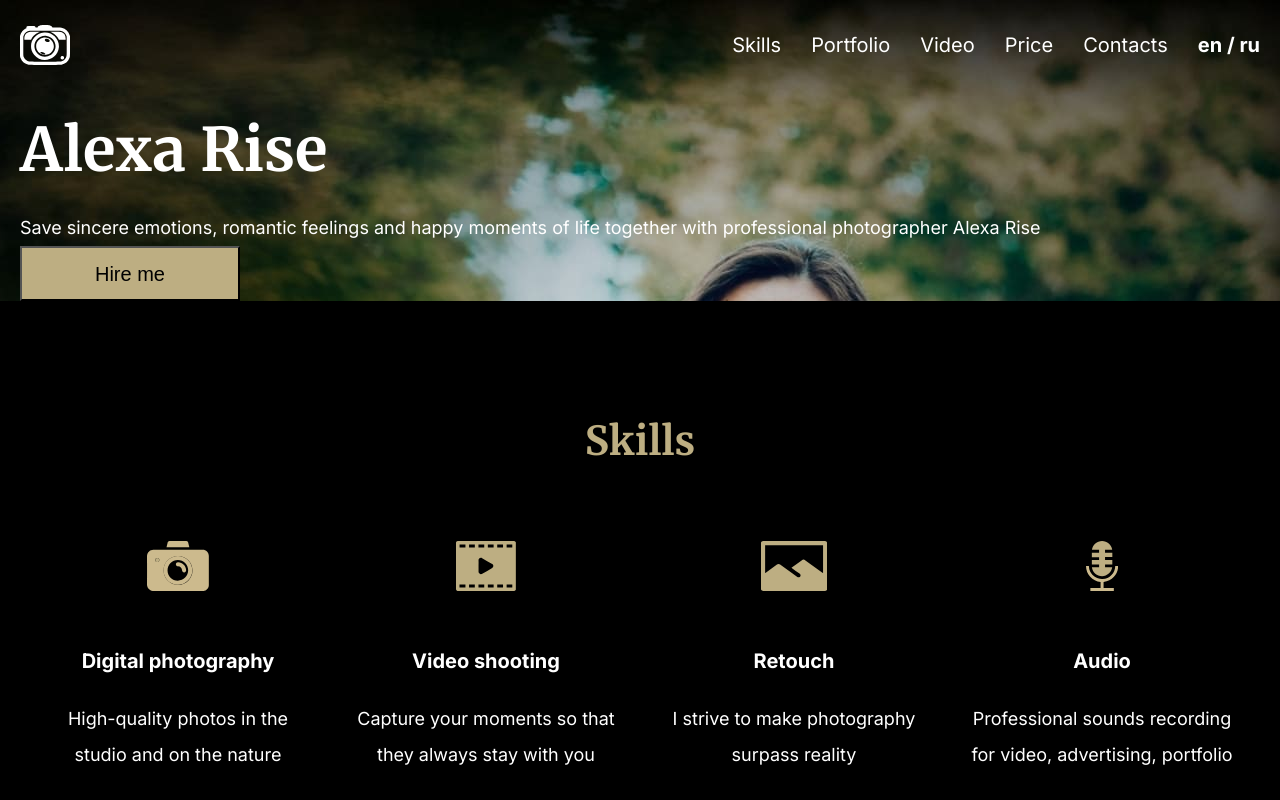
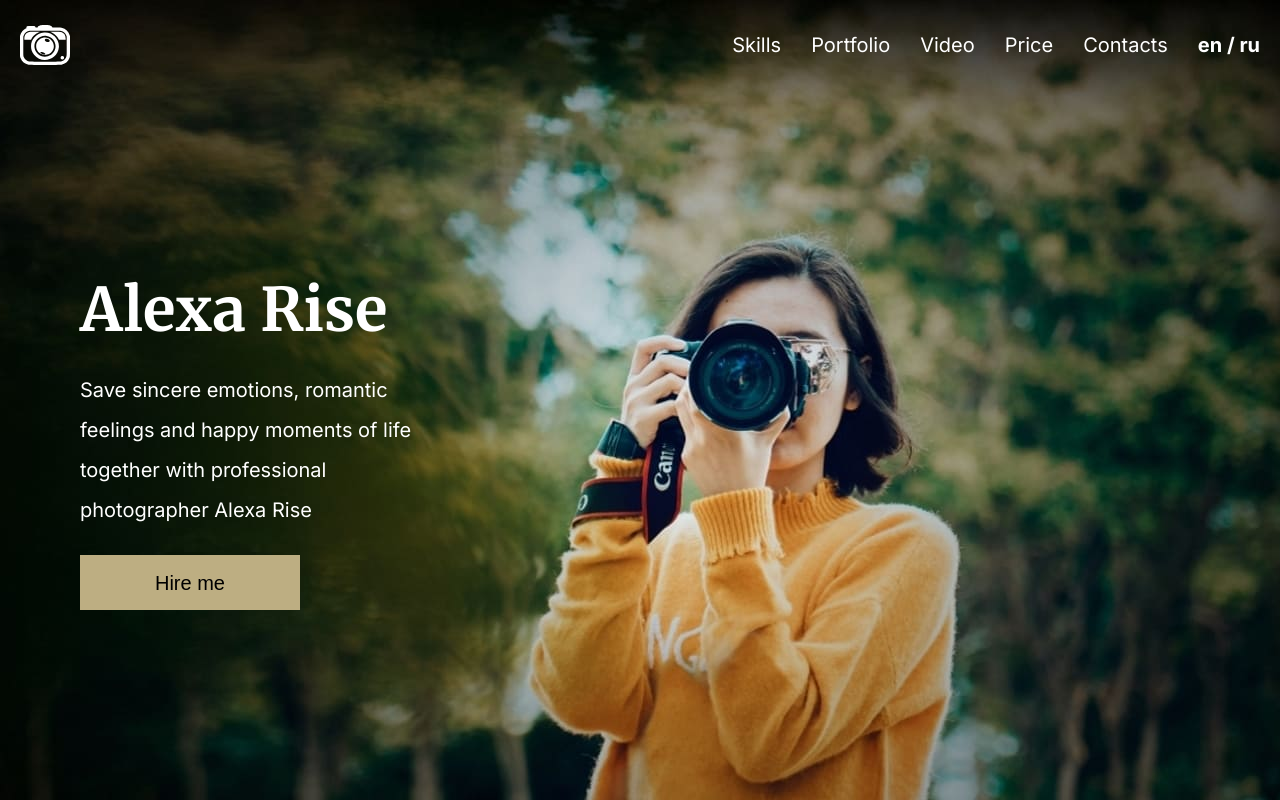
Before and after one commit to Konstantin-174/rss-portfolio-by-myself, a React (Create React App) app: page / in a window 1280 px wide. Shown: the top 800 px of the page. Built offline with nearby package versions, Linux system fonts and the light colour scheme.

Commit message:
feat: add styles to footer and hero layouts

```diff
--- a/src/components/footer.tsx
+++ b/src/components/footer.tsx
@@ -1,10 +1,25 @@
 import React from 'react';
+import {ReactComponent as Inst} from '../assets/svg/contacts_inst.svg';
+import {ReactComponent as Fb} from '../assets/svg/contacts_fb.svg';
+import {ReactComponent as Twit} from '../assets/svg/contacts_twit.svg';
+import {ReactComponent as Pint} from '../assets/svg/contacts_pinterest.svg';
 
 export const Footer = () => {
     return (
         <footer>
-            <div className="container">
-                footer
+            <div className="container footer__container">
+                <div className="footer__git">
+                    <span>©</span><span>2022</span><span>github</span>
+                </div>
+                <div className="footer__rss">
+                    Rolling Scopes School
+                </div>
+                <div className="footer__icos">
+                    <Inst/>
+                    <Fb/>
+                    <Twit/>
+                    <Pint/>
+                </div>
             </div>
         </footer>
     )
--- a/src/components/hero.tsx
+++ b/src/components/hero.tsx
@@ -10,7 +10,7 @@ export const Hero = () => {
                 <p className="hero__text">
                     Save sincere emotions, romantic feelings and happy moments of life together with professional photographer Alexa Rise
                 </p>
-                <button className="button button_colored">Hire me</button>
+                <button className="button hero__button">Hire me</button>
             </div>
         </section>
     )
--- a/src/sass/base/_normalize.scss
+++ /dev/null
@@ -1,349 +0,0 @@
-/*! normalize.css v8.0.1 | MIT License | github.com/necolas/normalize.css */
-
-/* Document
-   ========================================================================== */
-
-/**
- * 1. Correct the line height in all browsers.
- * 2. Prevent adjustments of font size after orientation changes in iOS.
- */
-
-html {
-  line-height: 1.15; /* 1 */
-  -webkit-text-size-adjust: 100%; /* 2 */
-}
-
-/* Sections
-   ========================================================================== */
-
-/**
- * Remove the margin in all browsers.
- */
-
-body {
-  margin: 0;
-}
-
-/**
- * Render the `main` element consistently in IE.
- */
-
-main {
-  display: block;
-}
-
-/**
- * Correct the font size and margin on `h1` elements within `section` and
- * `article` contexts in Chrome, Firefox, and Safari.
- */
-
-h1 {
-  //font-size: 2em;
-  margin: 0.67em 0;
-}
-
-/* Grouping content
-   ========================================================================== */
-
-/**
- * 1. Add the correct box sizing in Firefox.
- * 2. Show the overflow in Edge and IE.
- */
-
-hr {
-  box-sizing: content-box; /* 1 */
-  height: 0; /* 1 */
-  overflow: visible; /* 2 */
-}
-
-/**
- * 1. Correct the inheritance and scaling of font size in all browsers.
- * 2. Correct the odd `em` font sizing in all browsers.
- */
-
-pre {
-  font-family: monospace, monospace; /* 1 */
-  font-size: 1em; /* 2 */
-}
-
-/* Text-level semantics
-   ========================================================================== */
-
-/**
- * Remove the gray background on active links in IE 10.
- */
-
-a {
-  background-color: transparent;
-}
-
-/**
- * 1. Remove the bottom border in Chrome 57-
- * 2. Add the correct text decoration in Chrome, Edge, IE, Opera, and Safari.
- */
-
-abbr[title] {
-  border-bottom: none; /* 1 */
-  text-decoration: underline; /* 2 */
-  text-decoration: underline dotted; /* 2 */
-}
-
-/**
- * Add the correct font weight in Chrome, Edge, and Safari.
- */
-
-b,
-strong {
-  font-weight: bolder;
-}
-
-/**
- * 1. Correct the inheritance and scaling of font size in all browsers.
- * 2. Correct the odd `em` font sizing in all browsers.
- */
-
-code,
-kbd,
-samp {
-  font-family: monospace, monospace; /* 1 */
-  font-size: 1em; /* 2 */
-}
-
-/**
- * Add the correct font size in all browsers.
- */
-
-small {
-  font-size: 80%;
-}
-
-/**
- * Prevent `sub` and `sup` elements from affecting the line height in
- * all browsers.
- */
-
-sub,
-sup {
-  font-size: 75%;
-  line-height: 0;
-  position: relative;
-  vertical-align: baseline;
-}
-
-sub {
-  bottom: -0.25em;
-}
-
-sup {
-  top: -0.5em;
-}
-
-/* Embedded content
-   ========================================================================== */
-
-/**
- * Remove the border on images inside links in IE 10.
- */
-
-img {
-  border-style: none;
-}
-
-/* Forms
-   ========================================================================== */
-
-/**
- * 1. Change the font styles in all browsers.
- * 2. Remove the margin in Firefox and Safari.
- */
-
-button,
-input,
-optgroup,
-select,
-textarea {
-  font-family: inherit; /* 1 */
-  font-size: 100%; /* 1 */
-  line-height: 1.15; /* 1 */
-  margin: 0; /* 2 */
-}
-
-/**
- * Show the overflow in IE.
- * 1. Show the overflow in Edge.
- */
-
-button,
-input { /* 1 */
-  overflow: visible;
-}
-
-/**
- * Remove the inheritance of text transform in Edge, Firefox, and IE.
- * 1. Remove the inheritance of text transform in Firefox.
- */
-
-button,
-select { /* 1 */
-  text-transform: none;
-}
-
-/**
- * Correct the inability to style clickable types in iOS and Safari.
- */
-
-button,
-[type="button"],
-[type="reset"],
-[type="submit"] {
-  -webkit-appearance: button;
-}
-
-/**
- * Remove the inner border and padding in Firefox.
- */
-
-button::-moz-focus-inner,
-[type="button"]::-moz-focus-inner,
-[type="reset"]::-moz-focus-inner,
-[type="submit"]::-moz-focus-inner {
-  border-style: none;
-  padding: 0;
-}
-
-/**
- * Restore the focus styles unset by the previous rule.
- */
-
-button:-moz-focusring,
-[type="button"]:-moz-focusring,
-[type="reset"]:-moz-focusring,
-[type="submit"]:-moz-focusring {
-  outline: 1px dotted ButtonText;
-}
-
-/**
- * Correct the padding in Firefox.
- */
-
-fieldset {
-  padding: 0.35em 0.75em 0.625em;
-}
-
-/**
- * 1. Correct the text wrapping in Edge and IE.
- * 2. Correct the color inheritance from `fieldset` elements in IE.
- * 3. Remove the padding so developers are not caught out when they zero out
- *    `fieldset` elements in all browsers.
- */
-
-legend {
-  box-sizing: border-box; /* 1 */
-  color: inherit; /* 2 */
-  display: table; /* 1 */
-  max-width: 100%; /* 1 */
-  padding: 0; /* 3 */
-  white-space: normal; /* 1 */
-}
-
-/**
- * Add the correct vertical alignment in Chrome, Firefox, and Opera.
- */
-
-progress {
-  vertical-align: baseline;
-}
-
-/**
- * Remove the default vertical scrollbar in IE 10+.
- */
-
-textarea {
-  overflow: auto;
-}
-
-/**
- * 1. Add the correct box sizing in IE 10.
- * 2. Remove the padding in IE 10.
- */
-
-[type="checkbox"],
-[type="radio"] {
-  box-sizing: border-box; /* 1 */
-  padding: 0; /* 2 */
-}
-
-/**
- * Correct the cursor style of increment and decrement buttons in Chrome.
- */
-
-[type="number"]::-webkit-inner-spin-button,
-[type="number"]::-webkit-outer-spin-button {
-  height: auto;
-}
-
-/**
- * 1. Correct the odd appearance in Chrome and Safari.
- * 2. Correct the outline style in Safari.
- */
-
-[type="search"] {
-  -webkit-appearance: textfield; /* 1 */
-  outline-offset: -2px; /* 2 */
-}
-
-/**
- * Remove the inner padding in Chrome and Safari on macOS.
- */
-
-[type="search"]::-webkit-search-decoration {
-  -webkit-appearance: none;
-}
-
-/**
- * 1. Correct the inability to style clickable types in iOS and Safari.
- * 2. Change font properties to `inherit` in Safari.
- */
-
-::-webkit-file-upload-button {
-  -webkit-appearance: button; /* 1 */
-  font: inherit; /* 2 */
-}
-
-/* Interactive
-   ========================================================================== */
-
-/*
- * Add the correct display in Edge, IE 10+, and Firefox.
- */
-
-details {
-  display: block;
-}
-
-/*
- * Add the correct display in all browsers.
- */
-
-summary {
-  display: list-item;
-}
-
-/* Misc
-   ========================================================================== */
-
-/**
- * Add the correct display in IE 10+.
- */
-
-template {
-  display: none;
-}
-
-/**
- * Add the correct display in IE 10.
- */
-
-[hidden] {
-  display: none;
-}
--- a/src/sass/layouts/_contacts.scss
+++ b/src/sass/layouts/_contacts.scss
@@ -1,6 +1,7 @@
 .contacts__container {
   display: flex;
   padding-top: 80px;
+  padding-bottom: 195px;
   background-image: url("../../assets/img/contacts_bg.png");
   background-position: center;
   background-repeat: no-repeat;
@@ -8,8 +9,6 @@
 
 .contacts__block {
   margin-left: auto;
-  margin-top: 60px;
-  margin-bottom: 195px;
 
   input, textarea {
     @include font($size: 2.0rem, $height: 4.0rem);
--- /dev/null
+++ b/src/sass/layouts/_footer.scss
@@ -0,0 +1,18 @@
+.footer__container {
+  display: flex;
+  justify-content: space-between;
+  padding-top: 50px;
+  padding-bottom: 50px;
+}
+
+.footer__git {
+  > span {
+    margin-right: 20px;
+  }
+}
+
+.footer__icos {
+  > * {
+    margin-left: 20px;
+  }
+}
--- a/src/sass/layouts/_hero.scss
+++ b/src/sass/layouts/_hero.scss
@@ -1,5 +1,14 @@
 .hero__container {
+  padding: 160px 860px 330px 80px;
   background-image: url("../../assets/img/bg.png");
   background-position: center -90px;
   background-repeat: no-repeat;
 }
+
+.hero__text {
+  @include font($size: 2.0rem, $height: 4.0rem)
+}
+
+.hero__button {
+  margin-top: 25px;
+}
--- a/src/sass/modules/_button.scss
+++ b/src/sass/modules/_button.scss
@@ -3,4 +3,5 @@
   @include hover-button;
   @extend %border-size;
   background: $color-primary;
+  border: none;
 }
--- a/src/sass/style.scss
+++ b/src/sass/style.scss
@@ -5,7 +5,6 @@
 
 // Base
 @import "base/base";
-//@import "base/normalize";
 
 // Layouts
 @import "layouts/container";
@@ -20,6 +19,7 @@
 @import "layouts/price";
 @import "layouts/item";
 @import "layouts/contacts";
+@import "layouts/footer";
 
 
 // Modules
```
